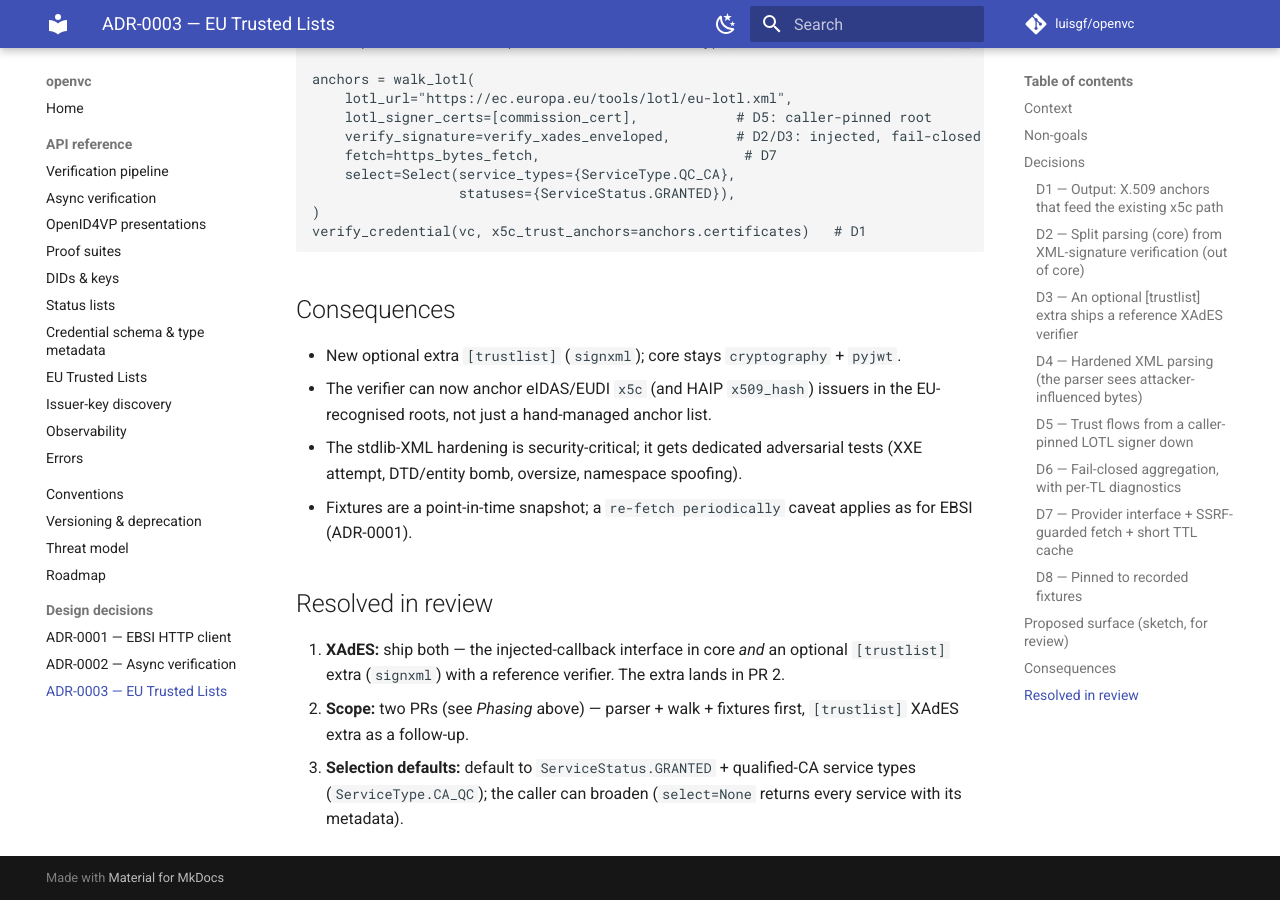
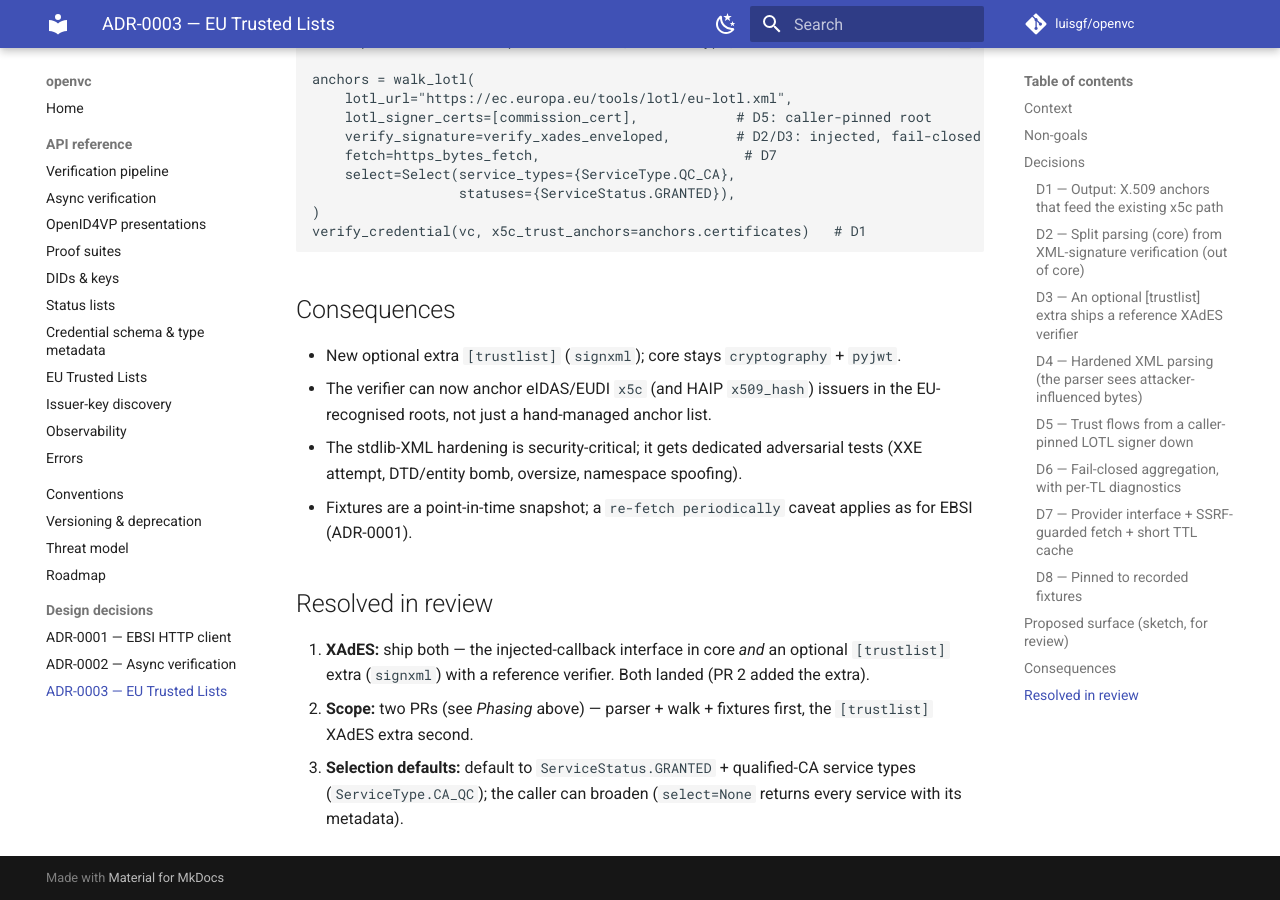
Before and after one commit to luisgf/openvc, an MkDocs documentation site: the page built from docs/adr/ADR-0003-eu-trusted-lists.md, in a window 1280 px wide and 900 px high, scrolled down 3749 px. Built offline with MkDocs 1.6.1 and Material for MkDocs 9.7.7, drawn with Linux system fonts in a browser that asks for light colours; comment, search, counter and statistics services are not loaded.

```diff
--- a/docs/adr/ADR-0003-eu-trusted-lists.md
+++ b/docs/adr/ADR-0003-eu-trusted-lists.md
@@ -176,9 +176,10 @@ verify_credential(vc, x5c_trust_anchors=anchors.certificates)   # D1
 ## Resolved in review
 
 1. **XAdES:** ship both — the injected-callback interface in core *and* an optional
-   `[trustlist]` extra (`signxml`) with a reference verifier. The extra lands in PR 2.
-2. **Scope:** two PRs (see *Phasing* above) — parser + walk + fixtures first,
-   `[trustlist]` XAdES extra as a follow-up.
+   `[trustlist]` extra (`signxml`) with a reference verifier. Both landed (PR 2 added
+   the extra).
+2. **Scope:** two PRs (see *Phasing* above) — parser + walk + fixtures first, the
+   `[trustlist]` XAdES extra second.
 3. **Selection defaults:** default to `ServiceStatus.GRANTED` + qualified-CA service
    types (`ServiceType.CA_QC`); the caller can broaden (`select=None` returns every
    service with its metadata).
--- a/src/openvc/__init__.py
+++ b/src/openvc/__init__.py
@@ -2,7 +2,7 @@
 
 # Single source of truth for the version (pyproject reads it by AST — keep it a
 # plain string literal). The /release skill bumps this line.
-__version__ = "1.8.0"
+__version__ = "1.9.0"
 
 # The one-call verification pipeline is the headline API (see openvc.verify); the
 # two signing backends and the SigningKey protocol are the signing counterpart.
```
Also changed, not shown: CHANGELOG.md (+2 -1 lines).
